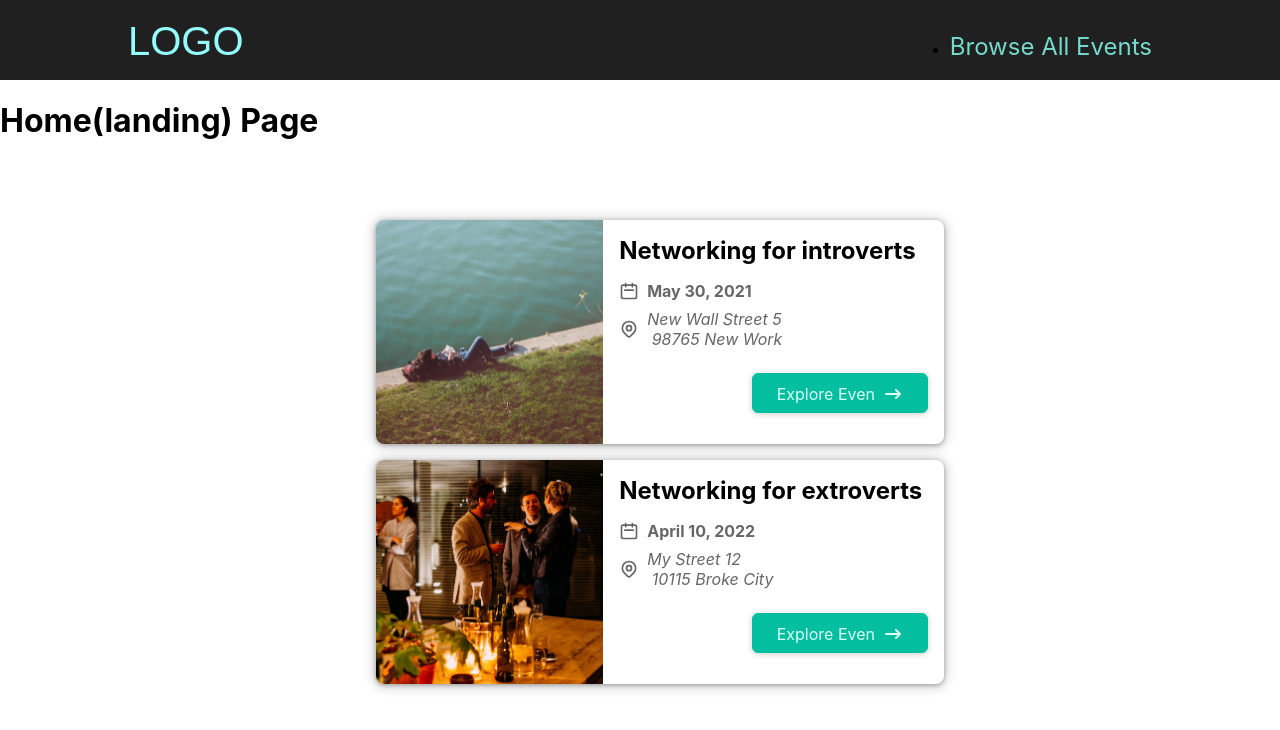
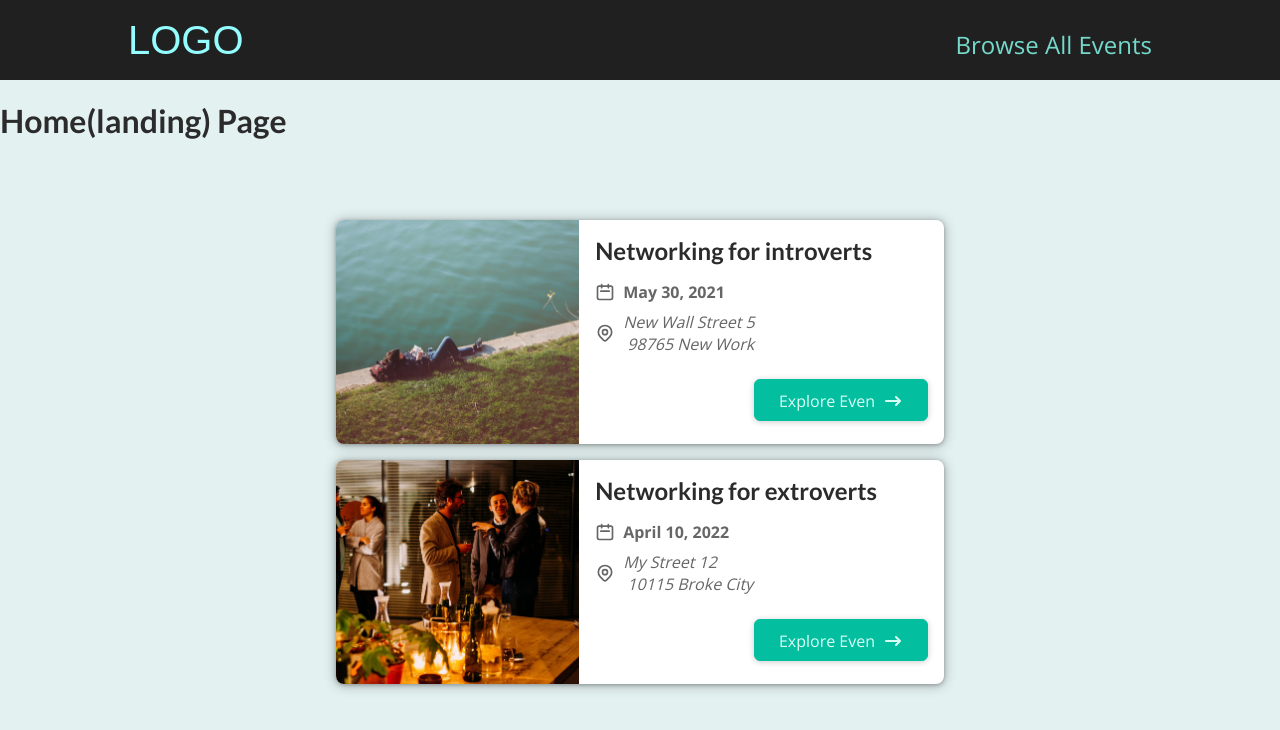
Before and after one commit to KristinaChausheva/NextEvents, a Next.js app in the folder next-event/: page / in a window 1280 px wide. Shown: the top 730 px of the page. Built offline with nearby package versions, Linux system fonts and the light colour scheme.

Commit message:
global styling

```diff
--- a/next-event/styles/globals.css
+++ b/next-event/styles/globals.css
@@ -1,16 +1,33 @@
-html,
-body {
-  padding: 0;
-  margin: 0;
-  font-family: -apple-system, BlinkMacSystemFont, Segoe UI, Roboto, Oxygen,
-    Ubuntu, Cantarell, Fira Sans, Droid Sans, Helvetica Neue, sans-serif;
-}
-
-/* a {
-  color: inherit;
-  text-decoration: none;
-} */
+@import url('https://fonts.googleapis.com/css2?family=Lato:wght@400;700&family=Open+Sans:wght@400;700&display=swap');
 
 * {
   box-sizing: border-box;
 }
+
+body {
+  margin: 0;
+  font-family: 'Open Sans', 'Lato', sans-serif;
+  color: #414141;
+  background-color: #e4f1f1;
+}
+
+h1,
+h2,
+h3,
+h4,
+h5,
+h6 {
+  font-family: 'Lato', sans-serif;
+  color: #2b2b2b;
+}
+
+ul {
+  list-style: none;
+  margin: 0;
+  padding: 0;
+}
+
+.center {
+  margin: auto;
+  text-align: center;
+}
```
